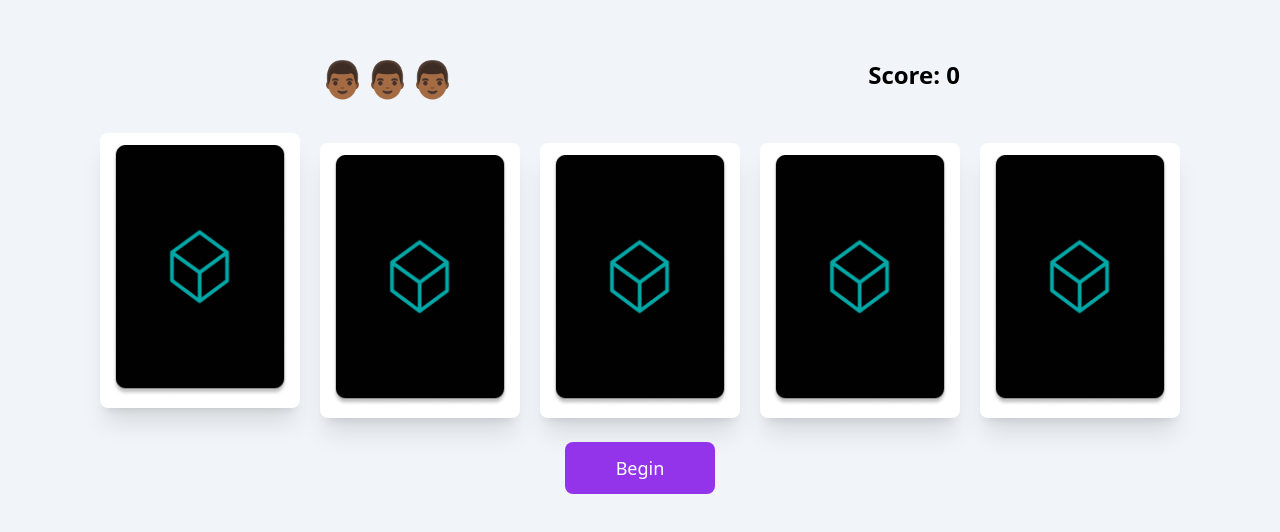
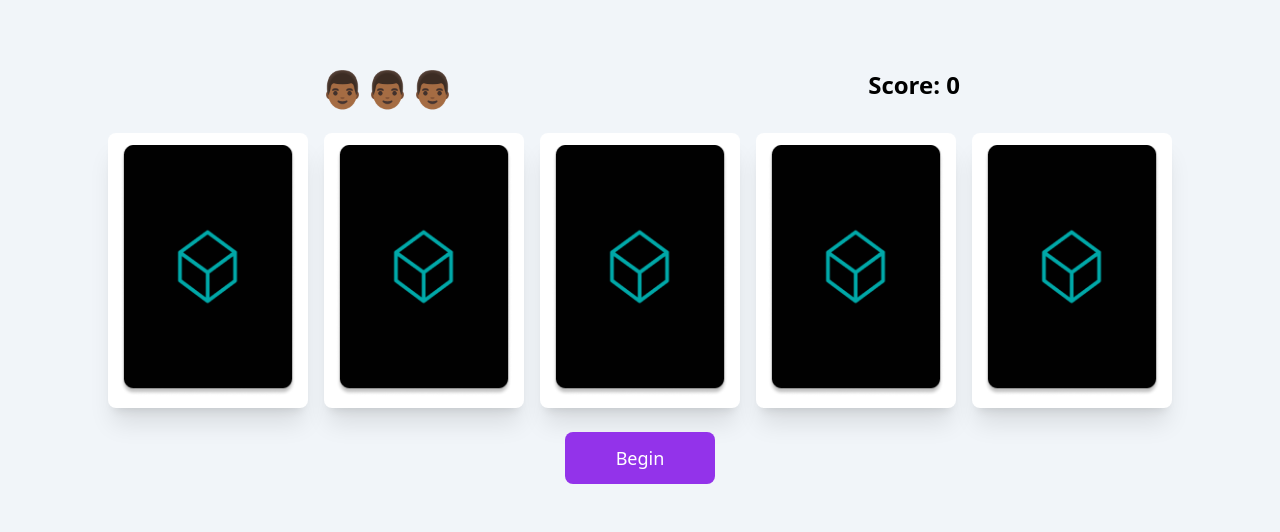
Before and after one commit to ConceptCodes/arcade, a Next.js app: page /memory in a window 1280 px wide. Shown: the part 124-656 px from the top of the page. Built offline with nearby package versions, Linux system fonts and the light colour scheme.

Commit message:
small changes

```diff
--- a/pages/memory.tsx
+++ b/pages/memory.tsx
@@ -13,7 +13,6 @@ const Memory: NextPage = () => {
   const [guess, setGuess] = React.useState<IPlayingCard>();
   const [attempts, setAttempts] = React.useState<string[]>(["👨🏾", "👨🏾", "👨🏾"]);
 
-
   function reset() {
     setTimeout(() => setIsPlaying(true), 100);
     setScore(0);
@@ -22,7 +21,6 @@ const Memory: NextPage = () => {
     setAttempts(["👨🏾", "👨🏾", "👨🏾"]);
     setIsPlaying(false);
     const newCards = getRandomCards();
-    // newCards.forEach((card) => (card.flipped = true));
     setCards(newCards);
   }
 
@@ -48,7 +46,6 @@ const Memory: NextPage = () => {
       if (guess.value === chosen.value && guess.suit === chosen.suit) {
         setScore(score + 1);
         toast.success("Correct");
-        // flipping the card
         const index = cards.findIndex(
           (c) => c.value === guess.value && c.suit === guess.suit
         );
@@ -56,7 +53,6 @@ const Memory: NextPage = () => {
         newCards[index].flipped = false;
         setCards(newCards);
         setTimeout(() => {
-          // remove flipped card from deck to choose from
           const clean = newCards.filter((c) => c.flipped);
           console.log(clean);
           const _new = clean[Math.floor(Math.random() * clean.length)];
@@ -107,7 +103,7 @@ const Memory: NextPage = () => {
             />
           </div>
         )}
-        <section className="flex space-x-5 items-center space-y-5">
+        <section className="grid grid-cols-3 xl:grid-cols-5 gap-4">
           {cards.map((card, index) => (
             <div key={index} onClick={() => setGuess(card)}>
               <PlayingCard
```
